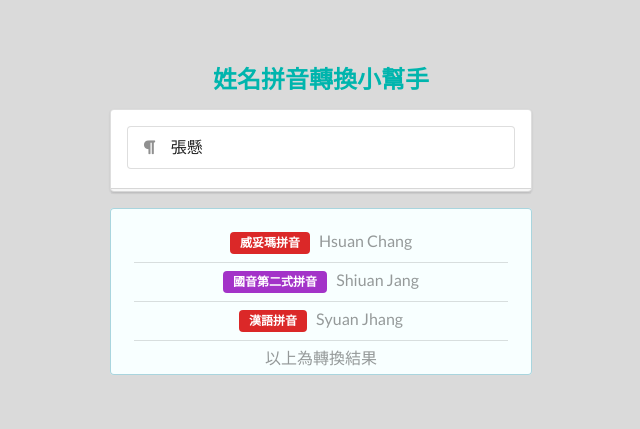
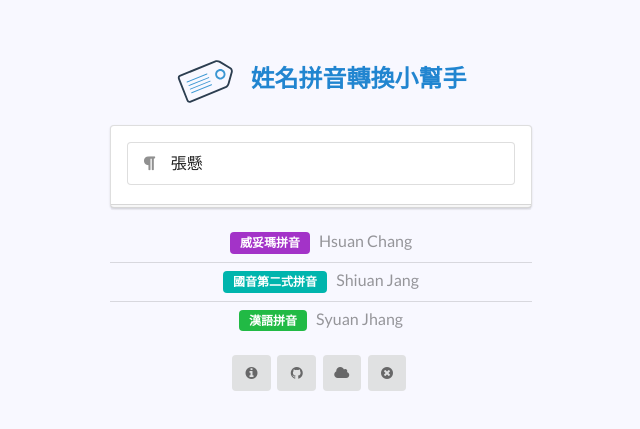
Before and after one commit to electronize/romanize-names-desktop, an Electron app: page renderer/index.html in a window 1280 px wide. Shown: the part 165-594 px from the top of the page, without its empty margins (319-959 px from the left). Drawn offline with Linux system fonts and the light colour scheme.

Commit message:
UI changed

```diff
--- a/renderer/index.html
+++ b/renderer/index.html
@@ -6,7 +6,8 @@
       <link rel="stylesheet" type="text/css" href="../public/stylesheets/semantic.min.css">
       <style type="text/css">
         body {
-          background-color: #DADADA;
+          background-color: #F8F8FF;
+          -webkit-app-region: drag;
         }
         body > .grid {
           height: 100%;
@@ -17,17 +18,22 @@
         .column {
           max-width: 450px;
         }
+        .button {
+          -webkit-app-region: no-drag;
+        }
       </style>
   </head>
   <body>
 
     <div class="ui middle aligned center aligned grid">
       <div class="column">
-        <h2 class="ui teal image header">
+        <h2 class="ui blue image header">
+          <img src="../public/images/name-tag.svg" class="image">
           <div class="content">
             姓名拼音轉換小幫手
           </div>
         </h2>
+
         <form class="ui large form">
           <div class="ui stacked segment">
 
@@ -40,23 +46,41 @@
 
           <div class="ui error message"></div>
 
-          <div class="ui divided selection list info message" id="output">
+          <div class="ui divided selection list" id="output">
+
             <a class="item">
-              <div class="ui red horizontal label">威妥瑪拼音</div>
+              <div class="ui purple horizontal label">威妥瑪拼音</div>
               <span class="wg-output">Hsuan Chang</span>
             </a>
             <a class="item">
-              <div class="ui purple horizontal label">國音第二式拼音</div>
+              <div class="ui teal horizontal label">國音第二式拼音</div>
               <span class="mps-output">Shiuan Jang</span>
             </a>
             <a class="item">
-              <div class="ui red horizontal label">漢語拼音</div>
+              <div class="ui green horizontal label">漢語拼音</div>
               <span class="hanyu-output">Syuan Jhang</span>
             </a>
-            <span class="item">
-              以上為轉換結果
-            </span>
+
           </div>
+
+          <button class="ui icon button" id="info-btn" data-content="台灣的現代國字羅馬拼音一直處在不合理的矛盾狀態，一個姓名可以有四種拼音方式">
+            <i class="info circle icon"></i>
+          </button>
+
+          <button class="ui icon button" id="github-btn" data-content="Open source">
+            <i class="github icon"></i>
+          </button>
+
+          <button class="ui icon button" id="online-btn" data-content="網頁版">
+            <i class="cloud icon"></i>
+          </button>
+
+          <button class="ui icon button" id="exit-btn" data-content="離開程式">
+            <i class="remove circle icon"></i>
+
+          </button>
+
+
         </form>
       </div>
     </div>
--- a/renderer/translate.js
+++ b/renderer/translate.js
@@ -1,5 +1,7 @@
 $(document).ready(function() {
+  var shell = require('shell');
   var romanize = require('romanize-names');
+  var ipc = require('ipc');
   var valToSystem = {
     'wg (default)': 'WG',
     'mps-ii': 'MPS-II',
@@ -8,6 +10,15 @@ $(document).ready(function() {
   var system = 'WG';
   var $inputEle = $('#input');
   var $outputEle = $('#output');
+  var $infoEle = $('#info-btn');
+  var $githubEle = $('#github-btn');
+  var $onlineEle = $('#online-btn');
+  var $exitEle = $('#exit-btn');
+
+
+  $('.button')  .popup({
+    position : 'bottom left',
+  })
 
   $inputEle.bind('input propertychange', function(e) {
     e.preventDefault();
@@ -24,4 +35,21 @@ $(document).ready(function() {
       $(systemToclass[sys]).html(romanize(this.value, sys));
     }
   });
+
+  $infoEle.click(function() {
+    shell.openExternal('https://zh.wikipedia.org/wiki/%E5%8F%B0%E7%81%A3%E7%9A%84%E4%B8%AD%E6%96%87%E7%BE%85%E9%A6%AC%E6%8B%BC%E9%9F%B3');
+  });
+
+  $onlineEle.click(function() {
+    shell.openExternal('http://electronize.github.io/romanize/');
+  });
+
+  $githubEle.click(function() {
+    shell.openExternal('https://github.com/electronize/romanize-names-desktop');
+  });
+
+  $exitEle.click(function() {
+    ipc.send('exit-window');
+  });
+
 });
```
Also changed, not shown: main.js (+6 -1 lines), package.json (+5 -2 lines).
